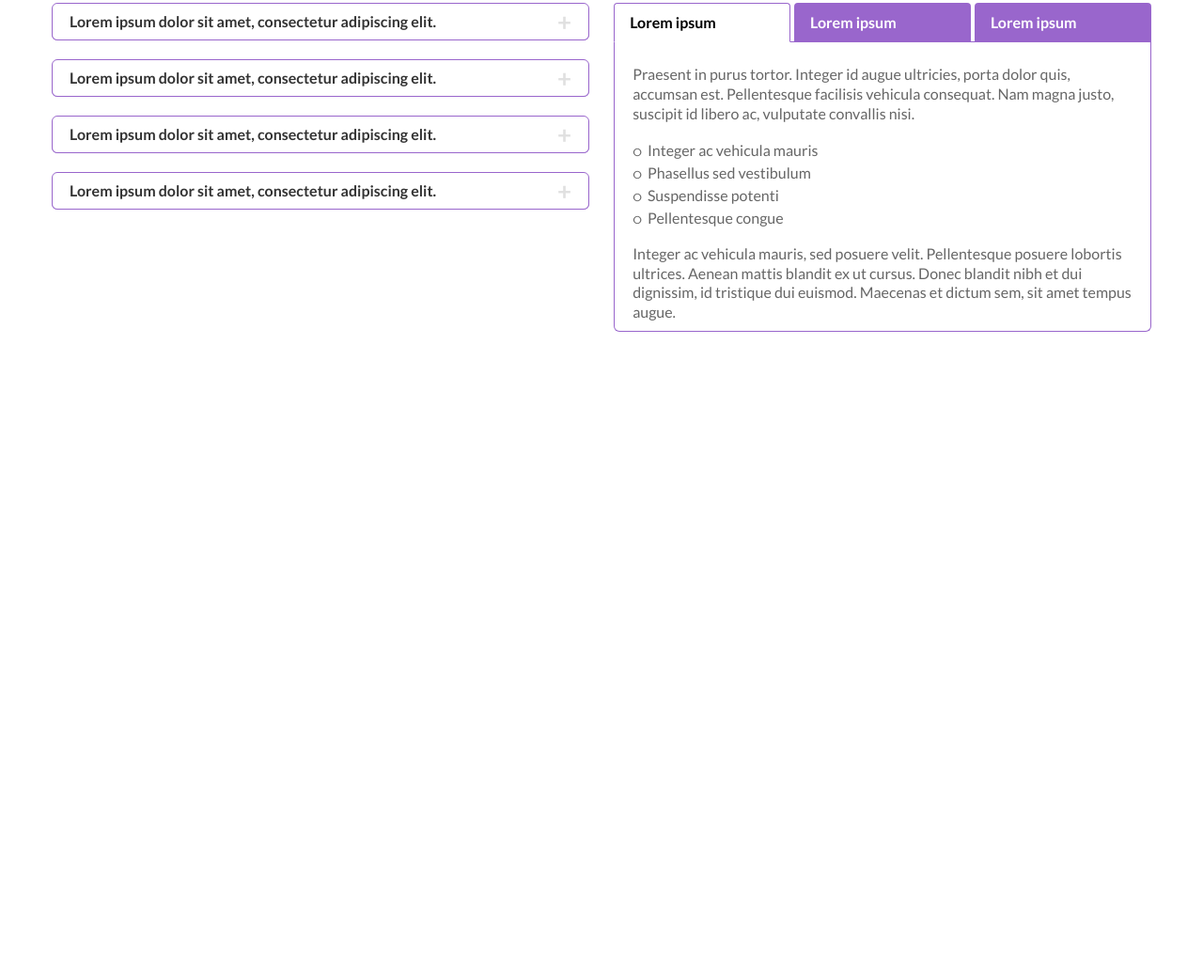
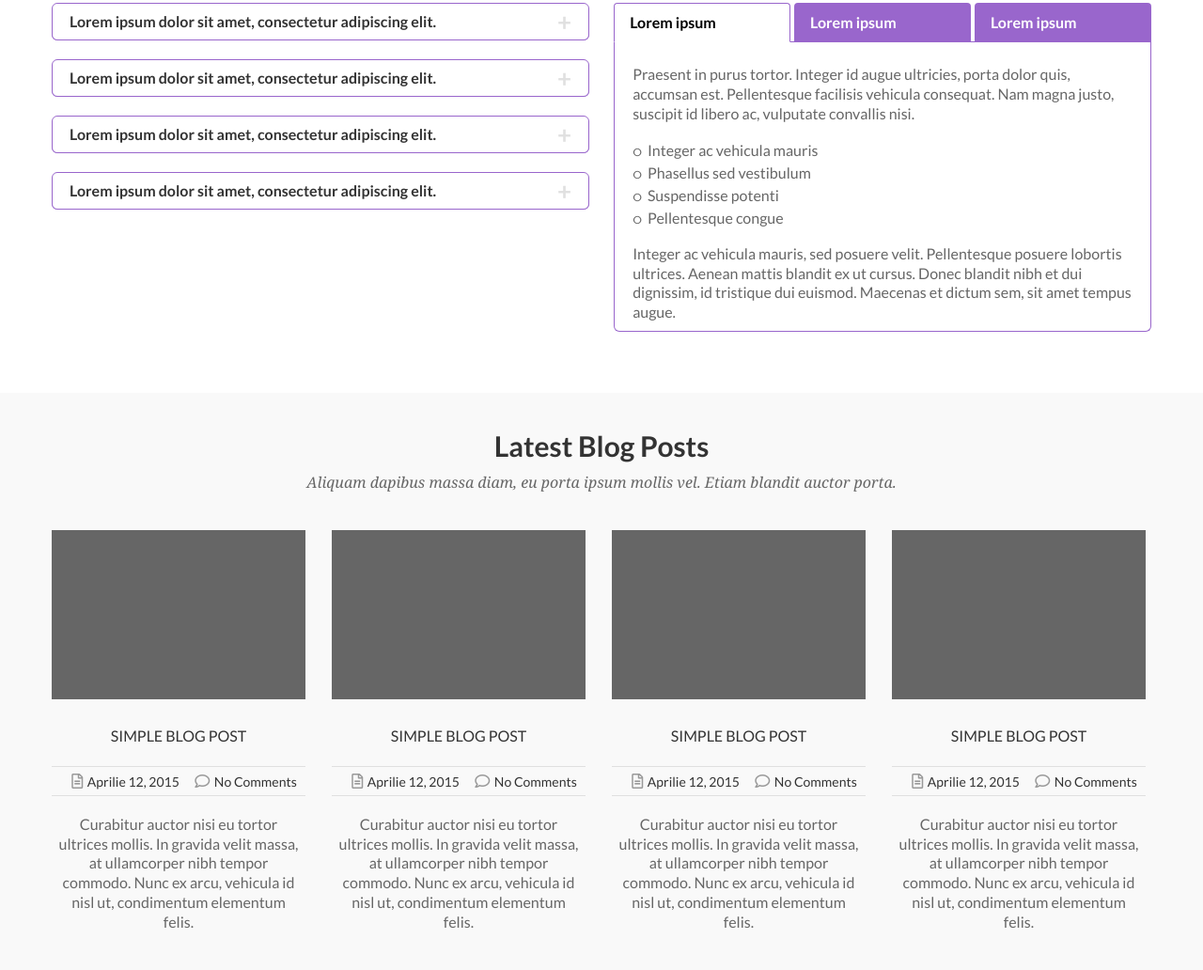
Before and after one commit to Galina1111/Amethyst, a plain HTML site: page index.html in a window 1280 px wide. Shown: the part 8635-9667 px from the top of the page at 94% size. Before the commit the page ends 8988 px from the top, so only its background shows below. Drawn offline with nearby package versions, Linux system fonts and the light colour scheme.

Commit message:
- add block Latest-blog-posts.

```diff
--- a/index.html
+++ b/index.html
@@ -818,6 +818,75 @@
 
     </div>
 </section>
+<section class="latest-blog-posts">
+    <div class="container">
+        <h4>Latest Blog Posts</h4>
+        <p class="sub-title">Aliquam dapibus massa diam, eu porta ipsum mollis vel.
+            Etiam blandit auctor porta.</p>
+        <div class="blogs">
+            <div class="user_review">
+                <div class="square"></div>
+                <p class="neme">Simple Blog Post</p>
+                <hr>
+                <p class="blogs-data"><i class="far fa-file-alt"></i> <span>Aprilie 12, 2015</span>
+                    <i class="far fa-comment"></i> <span>No Comments</span></p>
+                <hr class="hr-two">
+                <p class="blogs-text">
+                    Curabitur auctor nisi eu tortor ultrices mollis. In gravida velit massa,
+                    at ullamcorper nibh tempor commodo. Nunc ex arcu, vehicula id nisl ut,
+                    condimentum elementum felis.
+                </p>
+            </div>
+
+            <div class="user_review">
+                <div class="square"></div>
+                <p class="neme">Simple Blog Post</p>
+                <hr>
+                <p class="blogs-data">
+                    <i class="far fa-file-alt"></i> <span>Aprilie 12, 2015</span>
+                    <i class="far fa-comment"></i> <span>No Comments</span></p>
+                <hr class="hr-two">
+                <p class="blogs-text">
+                    Curabitur auctor nisi eu tortor ultrices mollis. In gravida velit massa,
+                    at ullamcorper nibh tempor commodo. Nunc ex arcu, vehicula id nisl ut,
+                    condimentum elementum felis.
+                </p>
+            </div>
+
+            <div class="user_review">
+                <div class="square"></div>
+                <p class="neme">Simple Blog Post</p>
+                <hr>
+                <p class="blogs-data"><i class="far fa-file-alt"></i> <span>Aprilie 12, 2015</span>
+                    <i class="far fa-comment"></i> <span>No Comments</span></p>
+                <hr class="hr-two">
+                <p class="blogs-text">
+                    Curabitur auctor nisi eu tortor ultrices mollis. In gravida velit massa,
+                    at ullamcorper nibh tempor commodo. Nunc ex arcu, vehicula id nisl ut,
+                    condimentum elementum felis.
+                </p>
+            </div>
+
+            <div class="user_review">
+                <div class="square"></div>
+                <p class="neme">Simple Blog Post</p>
+                <hr>
+                <p class="blogs-data"><i class="far fa-file-alt"></i> <span>Aprilie 12, 2015</span>
+                    <i class="far fa-comment"></i> <span>No Comments</span></p>
+                <hr class="hr-two">
+                <p class="blogs-text">
+                    Curabitur auctor nisi eu tortor ultrices mollis. In gravida velit massa,
+                    at ullamcorper nibh tempor commodo. Nunc ex arcu, vehicula id nisl ut,
+                    condimentum elementum felis.
+                </p>
+            </div>
+
+
+        </div>
+
+    </div>
+</section>
+
 
 
 <script src="https://code.jquery.com/jquery-3.3.1.slim.min.js"
--- a/less/faq.less
+++ b/less/faq.less
@@ -1,6 +1,7 @@
 
 .faq {
   margin-top: 65px;
+  padding-bottom: 65px;
   .accordions_tabs {
     display: grid;
     grid-template-columns: 48.9% auto;
--- a/less/global.less
+++ b/less/global.less
@@ -20,27 +20,30 @@ h4 {
   font-size: 30px;
   color: @color_2;
   text-align: center;
-  margin-bottom: .0rem;
   margin-top: 0;
-  margin-bottom: .0rem;
+  margin-bottom: 0;
 }
 h1 {
   margin-top: 0;
-  margin-bottom: .0rem;
+  margin-bottom: 0;
 }
 h2 {
   margin-top: 0;
-  margin-bottom: .0rem;
+  margin-bottom: 0;
 }
 h3 {
   margin-top: 0;
-  margin-bottom: .0rem;
+  margin-bottom: 0;
 }
 h5 {
   margin-top: 0;
-  margin-bottom: .0rem;
+  margin-bottom: 0;
 }
 h6 {
   margin-top: 0;
-  margin-bottom: .0rem;
+  margin-bottom: 0;
 }
+hr {
+  margin-top: 0;
+  margin-bottom: 0;
+}
--- /dev/null
+++ b/less/latest-blog-posts.less
@@ -0,0 +1,57 @@
+
+.latest-blog-posts {
+  background-color: @background_color_5;
+  padding-top: 38px;
+  padding-bottom: 20px;
+  .blogs {
+    display: grid;
+    grid-template-columns: 270px 270px 270px 270px;
+    grid-template-rows: auto;
+    grid-column-gap: 28px;
+    margin-top: 35px;
+    .user_review {
+      text-align: center;
+      .square {
+        height: 180px;
+        width: 270px;
+        background-color: @background_color_9;
+      }
+      .neme {
+        text-transform: uppercase;
+        font-family: @font_family_3;
+        font-size: 16px;
+        color: @color_2;
+        margin-top: 27px;
+        margin-bottom: 20px;
+      }
+      .blogs-data {
+        margin-bottom: -1px;
+        line-height: 1.9;
+      }
+      span {
+        font-family: @font_family_3;
+        font-size: 14px;
+        color: @color_2;
+        text-align: left;
+      }
+    }
+    .hr-two {
+      margin-top: 0px !important;
+    }
+    .fa-file-alt {
+      padding-left: 12px;
+      color: @color_16;
+    }
+    .fa-comment {
+      padding-left: 12px;
+      color: @color_16;
+    }
+    .blogs-text {
+      font-family: @font_family_3;
+      font-size: 16px;
+      color: @color_15;
+      margin: 20px 4px;
+      line-height: 1.3;
+    }
+  }
+}
--- a/less/main.less
+++ b/less/main.less
@@ -16,3 +16,4 @@
 @import "benefits";
 @import "pricing";
 @import "faq";
+@import "latest-blog-posts";
```
Also changed, not shown: css/main.css, less/vars.less (line endings or trailing spaces), 1 other file.
